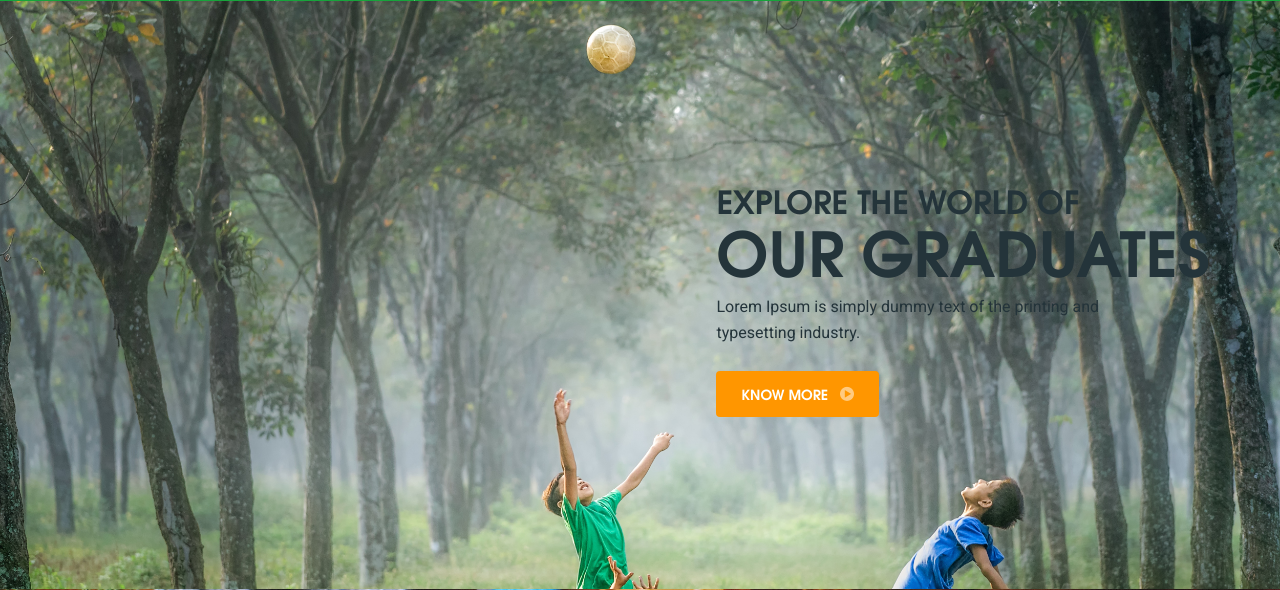
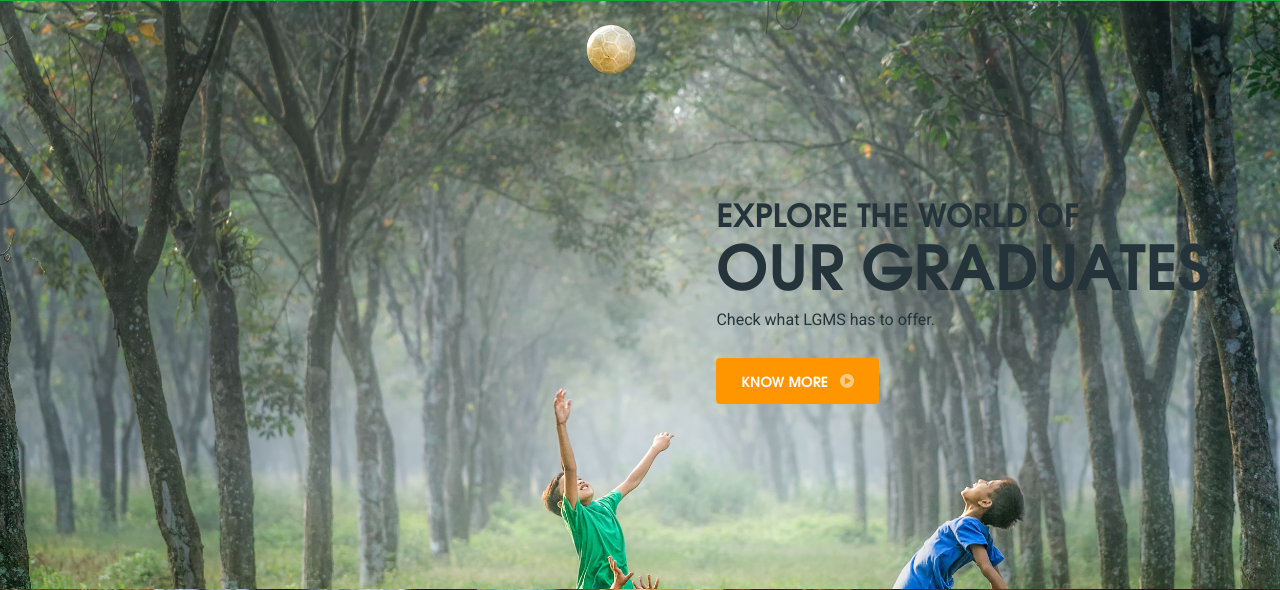
Before and after one commit to 42force/online_lgms, a Django app: page /lgmssis/ in a window 1280 px wide. Shown: the part 277-867 px from the top of the page. Run offline with Django 3.2, Linux system fonts and the light colour scheme; some libraries are stand-ins or nearby versions.

Commit message:
some of the templates

```diff
--- a/lgmssis/templates/base.html
+++ b/lgmssis/templates/base.html
@@ -159,7 +159,7 @@
                 <li class="visible-xs"><a href="blog.html">Blog</a></li>
                 <li class="visible-xs"><a href="faq.html">FAQs</a></li>
                 <li><a href="news.html">Latest News</a></li>
-                <li><a href="{% url 'news' %}">Testimonials</a></li>
+                <li><a href="{% url 'testimonials' %}">Testimonials</a></li>
                 <li><a href="{% url 'faq1' %}">FAQ 1</a></li>
                 <li><a href="{% url 'faq2' %}">FAQ 2</a></li>
                 <li><a href="{% url 'coming-soon' %}">Coming Soon</a></li>
@@ -184,7 +184,7 @@
           <div class="content animated fadeInRight">
             <div class="fl-right">
               <h1 class="animated fadeInRight">Explore the World of <span class="animated fadeInRight">Our Graduates</span> </h1>
-              <p class="animated fadeInRight">Lorem Ipsum is simply dummy text of the printing and typesetting industry.</p>
+              <p class="animated fadeInRight">Check what LGMS has to offer.</p>
               <a href="about.html" class="btn animated fadeInRight">Know More <span class="icon-more-icon"></span></a>
             </div>
           </div>
@@ -194,7 +194,7 @@
         <div class="container">
           <div class="content">
             <h1 class="animated fadeInUp">CASA Learning</h1>
-            <p class="animated fadeInUp">Lorem Ipsum is simply dummy text of the printing and typesetting industry.</p>
+            <p class="animated fadeInUp">Prepare your kids for CASA Environment setting.</p>
             <a href="about.html" class="btn animated fadeInUp">Know More <span class="icon-more-icon"></span></a> <a href="gallery.html" class="btn white animated fadeInUp hidden-xs">Take a Tour <span class="icon-more-icon"></span></a>
           </div>
         </div>
@@ -203,7 +203,7 @@
         <div class="container">
           <div class="content animated fadeInLeft">
             <h1 class="animated fadeInLeft">High School Education</h1>
-            <p class="animated fadeInLeft">Lorem Ipsum is simply dummy text of the printing and typesetting industry.</p>
+            <p class="animated fadeInLeft">Practical Application to prepare for something big.</p>
             <a href="about.html" class="btn animated fadeInLeft">Know More <span class="icon-more-icon"></span></a>
           </div>
         </div>
```
